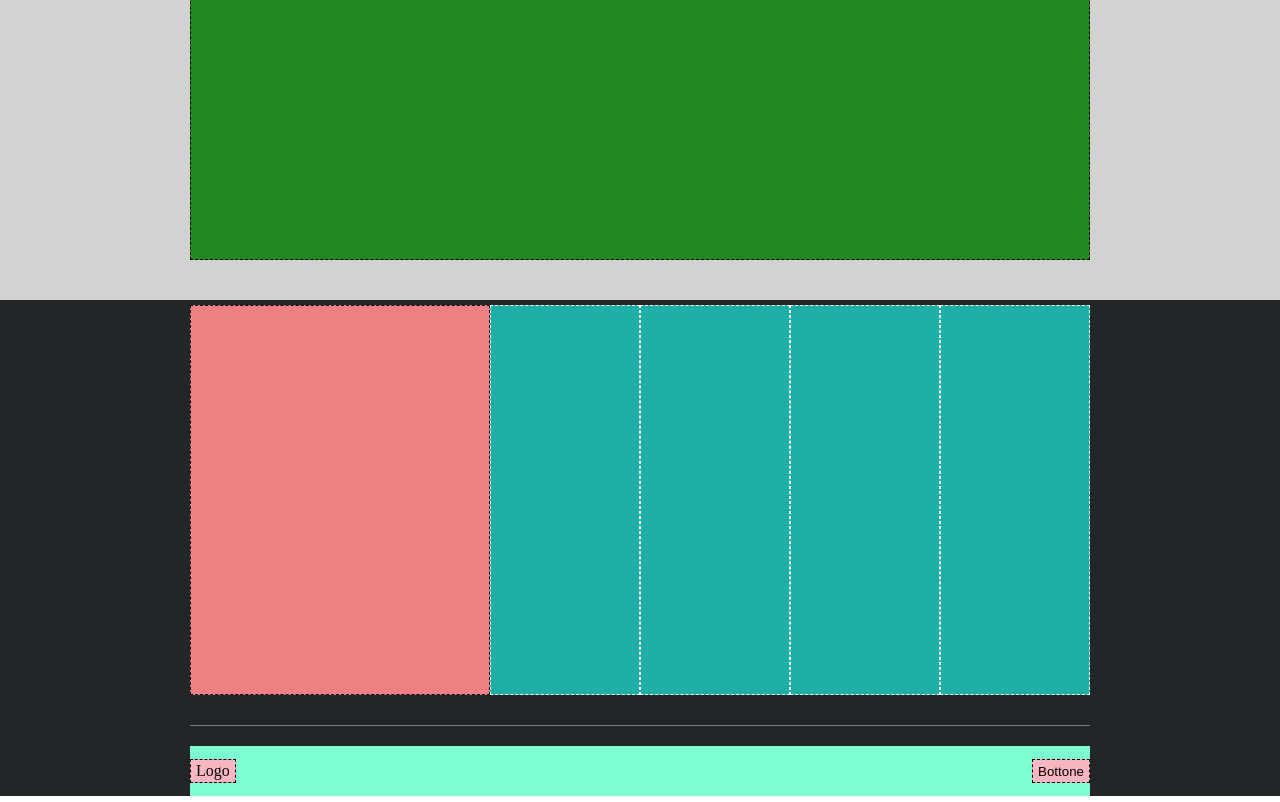
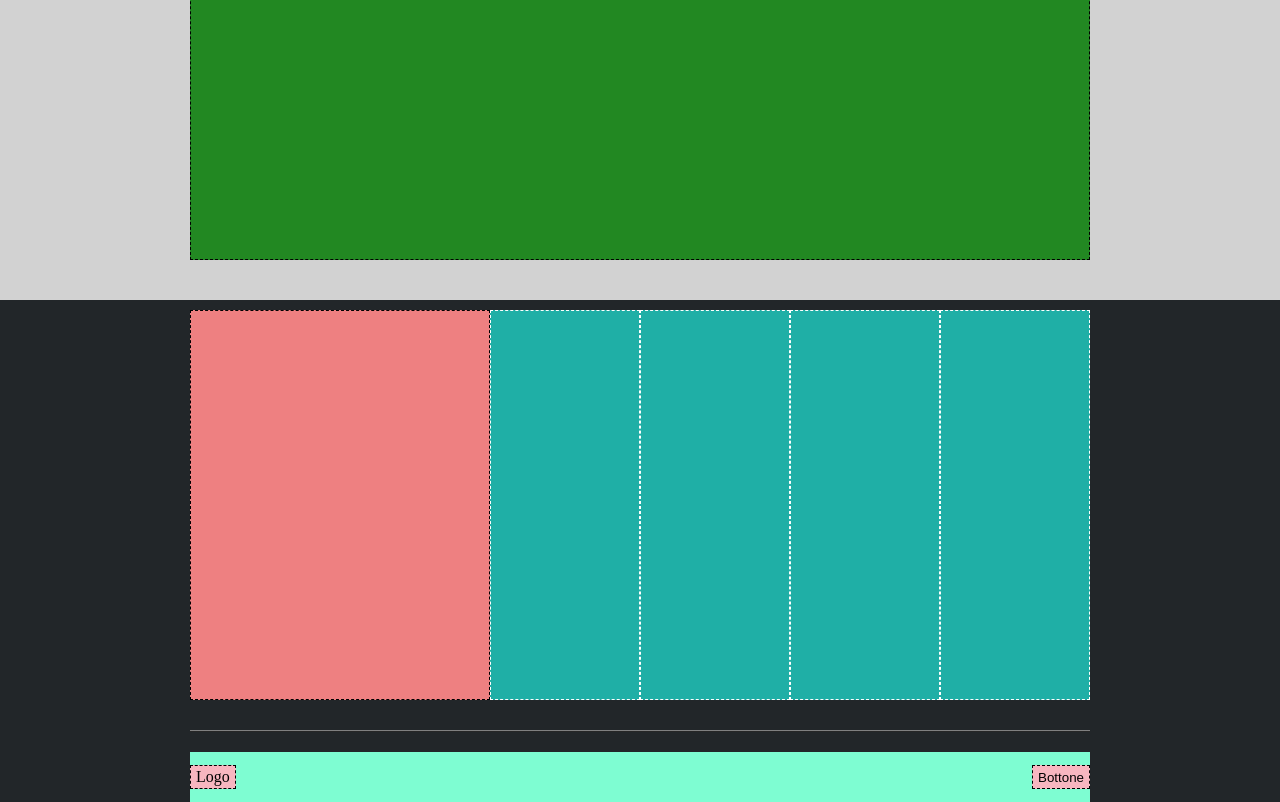
Before and after one commit to emazupp/htmlcss-struttura-discord, a plain HTML site: page index.html in a window 1280 px wide. Shown: the part 2263-3065 px from the top of the page. Drawn offline with Linux system fonts and the light colour scheme.

Commit message:
fixed last back-col and padding size

```diff
--- a/css/style.css
+++ b/css/style.css
@@ -139,7 +139,7 @@ main > :nth-child(even) {
 .footer-container {
   display: flex;
   flex-direction: column;
-  padding-top: 5px;
+  padding-top: 10px;
 }
 
 .footer-links-section {
@@ -147,6 +147,10 @@ main > :nth-child(even) {
   flex-direction: row;
   padding-bottom: 30px;
   border-bottom: 1px solid grey;
+}
+
+.footer-signin-section {
+  border-top: 1px solid rgb(38, 38, 38);
 }
 
 .footer-large-section,
```
